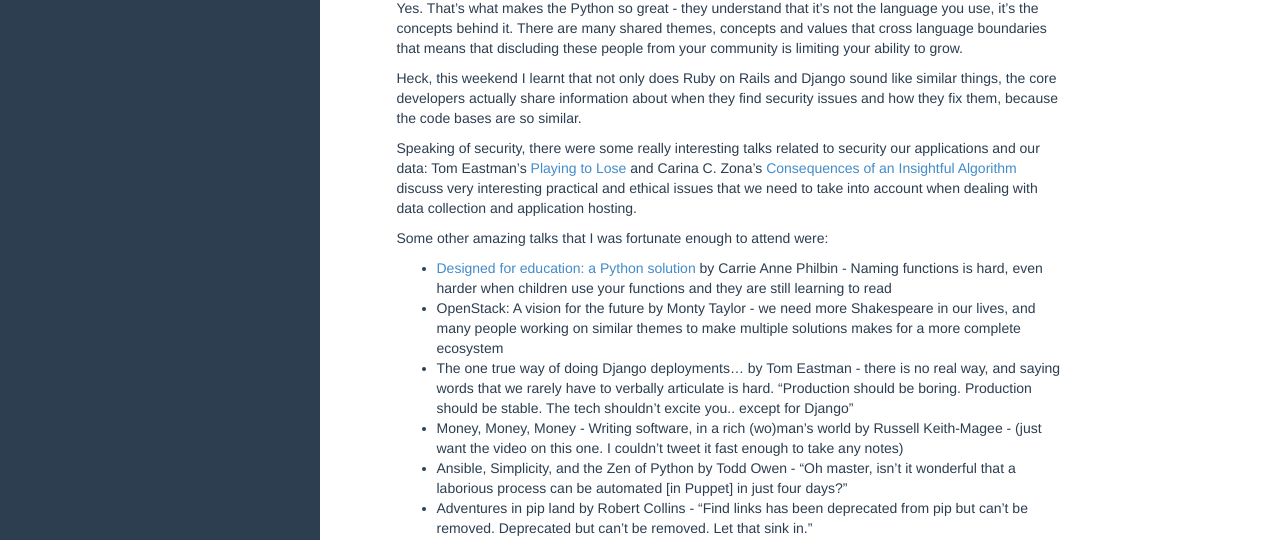
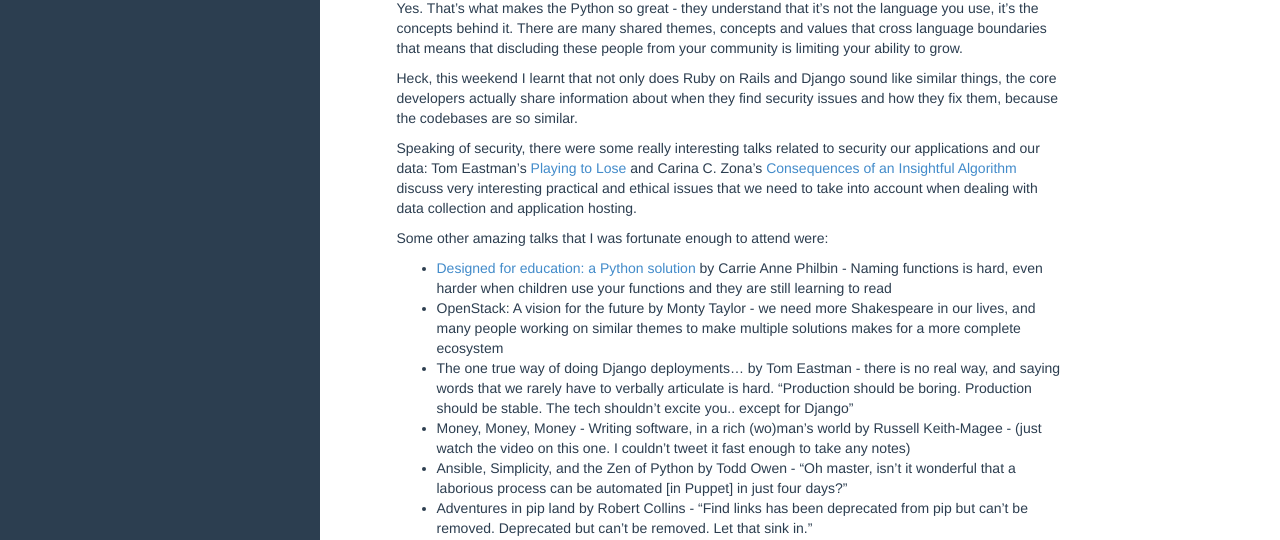
Before and after one commit to glasnt/blog, a Jekyll site: the page built from _posts/2015-08-04-pycon-au-2015-wrap-up.md, in a window 1280 px wide and 1270 px high. Shown: the part 392-932 px from the top of the window. Built offline with Jekyll 4.4.1, drawn with Linux system fonts in a browser that asks for light colours.

Commit message:
speeling

```diff
--- a/_posts/2015-08-04-pycon-au-2015-wrap-up.md
+++ b/_posts/2015-08-04-pycon-au-2015-wrap-up.md
@@ -15,7 +15,7 @@
 
 Yes. That's what makes the Python so great - they understand that it's not the language you use, it's the concepts behind it. There are many shared themes, concepts and values that cross language boundaries that means that discluding these people from your community is limiting your ability to grow.
 
-Heck, this weekend I learnt that not only does Ruby on Rails and Django sound like similar things, the core developers actually share information about when they find security issues and how they fix them, because the code bases are so similar.
+Heck, this weekend I learnt that not only does Ruby on Rails and Django sound like similar things, the core developers actually share information about when they find security issues and how they fix them, because the codebases are so similar.
 
 Speaking of security, there were some really interesting talks related to security our applications and our data: Tom Eastman's [Playing to Lose](http://2015.pycon-au.org/schedule/30088/view_talk?day=sunday) and Carina C. Zona's [Consequences of an Insightful Algorithm](https://www.youtube.com/watch?v=NheE6udjfGI) discuss very interesting practical and ethical issues that we need to take into account when dealing with data collection and application hosting.
 
@@ -24,7 +24,7 @@
  * [Designed for education: a Python solution](https://www.youtube.com/watch?v=gaFk0Sya_HI) by Carrie Anne Philbin - Naming functions is hard, even harder when children use your functions and they are still learning to read
  * OpenStack: A vision for the future by Monty Taylor - we need more Shakespeare in our lives, and many people working on similar themes to make multiple solutions makes for a more complete ecosystem
  * The one true way of doing Django deployments... by Tom Eastman - there is no real way, and saying words that we rarely have to verbally articulate is hard. "Production should be boring. Production should be stable. The tech shouldn't excite you.. except for Django"
- * Money, Money, Money - Writing software, in a rich (wo)man's world by Russell Keith-Magee - (just want the video on this one. I couldn't tweet it fast enough to take any notes)
+ * Money, Money, Money - Writing software, in a rich (wo)man's world by Russell Keith-Magee - (just watch the video on this one. I couldn't tweet it fast enough to take any notes)
  * Ansible, Simplicity, and the Zen of Python by Todd Owen - "Oh master, isn't it wonderful that a laborious process can be automated [in Puppet] in just four days?"
  * Adventures in pip land by Robert Collins - "Find links has been deprecated from pip but can't be removed. Deprecated but can't be removed. Let that sink in."
  * Talking to Browsers with CORS by Michael Krotscheck - because XML 'features' from the 1990's need to be fixed.
@@ -32,5 +32,4 @@
 
 All the videos are being uploaded to [Youtube](https://www.youtube.com/user/PyConAU)
 
-
 So are you missing PyCon AU already? Upset that you couldn't make it? Want another? The speaker schedule for [Kiwi PyCon](https://nzpug.org/schedule/talks/) was released overnight. Some of the talks from AU are getting a reprise, and there are some very shiny looking new talks that look very interesting. It'll be an awesome weekend.
```
